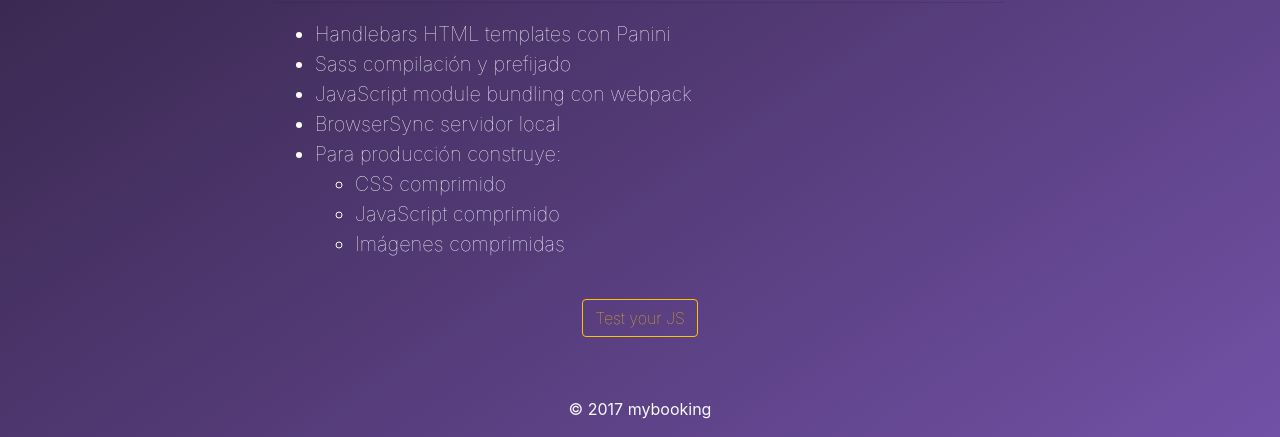
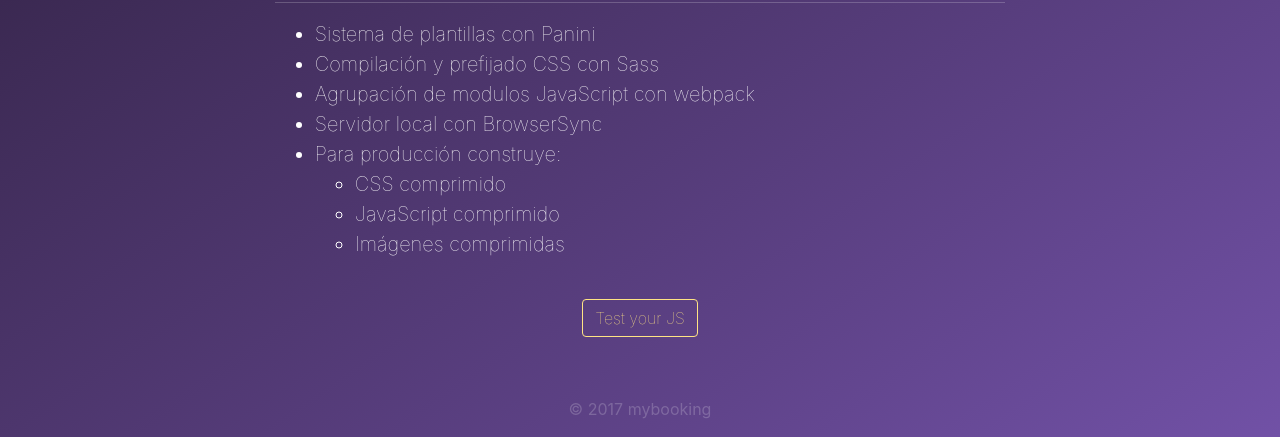
Before and after one commit to yuraksisa/bootstrap-starter, a website: page src/pages/index.html in a window 1280 px wide. Shown: the part 433-870 px from the top of the page. Drawn offline with nearby package versions, Linux system fonts and the light colour scheme; files that its build step writes are made by us from their sources; files whose address does not match are found by name.

Commit message:
edit some landing styles

```diff
--- a/src/assets/scss/app.scss
+++ b/src/assets/scss/app.scss
@@ -13,6 +13,17 @@
     font-weight: 100;
 }
 
-.bg-gradient {
-    background-image: linear-gradient(to right bottom, #2a1d39, #3b2952, #4d366d, #5f4389, #7151a6);
+hr {
+    border-top: 1px solid $transparent-white;
 }
+
+.btn-js {
+    color: #ffe484;
+    border-color: #ffe484;
+    background-color: transparent;
+    background-image: none;
+    &:hover {
+        background-color: #ffe484;
+        color: #212529;
+    }
+}
--- a/src/assets/scss/parts/utilities/_colors.scss
+++ b/src/assets/scss/parts/utilities/_colors.scss
@@ -4,7 +4,12 @@
 // Descriptive colors
 // ===================================================================
 $white: #ffffff !default;
+$transparent-white: rgba(255, 255, 255, 0.2);
 $black: #000000 !default;
+.color-transparent-white {
+    color: $transparent-white;
+}
+
 .color-white {
     color: $white;
 }
--- a/src/pages/index.html
+++ b/src/pages/index.html
@@ -19,10 +19,10 @@ meta-title: Index
             <h1 class="color-white display-4 ma-top-50 tiny-font">Bootstrap 4 Starter <small class="tiny-font">(ZURB Style)</small> </h1>
             <hr>
             <ul class="color-white tiny-font text-left lead">
-                <li>Handlebars HTML templates con Panini</li>
-                <li>Sass compilación y prefijado</li>
-                <li>JavaScript module bundling con webpack</li>
-                <li>BrowserSync servidor local</li>
+                <li>Sistema de plantillas con Panini</li>
+                <li>Compilación y prefijado CSS con Sass</li>
+                <li>Agrupación de modulos JavaScript con webpack</li>
+                <li>Servidor local con BrowserSync</li>
                 <li>Para producción construye:</li>
                 <ul>
                     <li>CSS comprimido</li>
@@ -31,7 +31,7 @@ meta-title: Index
                 </ul>
             </ul>
             <br>
-            <button type="button" class="btn btn-outline-warning tiny-font mb50" data-toggle="modal" data-target="#exampleModal">
+            <button type="button" class="btn btn-js tiny-font mb50" data-toggle="modal" data-target="#exampleModal">
                 Test your JS
             </button>
         </div>
--- a/src/partials/footer.html
+++ b/src/partials/footer.html
@@ -2,7 +2,7 @@
     <div class="container">
         <div class="row">
             <div class="col-sm">
-                <p class="text-center text-light pt10">&copy; 2017 mybooking</p>
+                <p class="text-center color-transparent-white pt10">&copy; 2017 mybooking</p>
             </div>
         </div>
     </div>
--- a/src/partials/nav.html
+++ b/src/partials/nav.html
@@ -1,5 +1,5 @@
 <nav class="navbar navbar-expand-lg navbar-light bg-light">
-    <a class="navbar-brand" href="#">Bootstrap starter</a>
+    <a class="navbar-brand" href="#">Bootstrap 4 Starter</a>
     <button class="navbar-toggler" type="button" data-toggle="collapse" data-target="#navbarSupportedContent" aria-controls="navbarSupportedContent"
         aria-expanded="false" aria-label="Toggle navigation">
         <span class="navbar-toggler-icon"></span>
```
